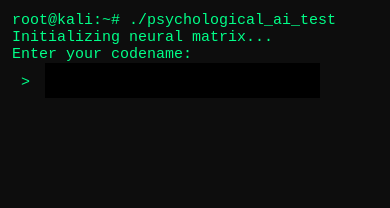
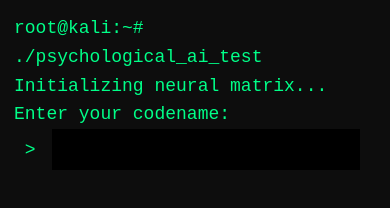
Before and after one commit to Skyrunner-Dev-ops/AnimalSpirit, a plain HTML site: page index.html in a window 390 px wide. Drawn offline with Linux system fonts and the light colour scheme.

Commit message:
Update index.html

```diff
--- a/index.html
+++ b/index.html
@@ -12,10 +12,14 @@
     color: #00ff88;
     font-family: monospace;
     -webkit-font-smoothing: antialiased;
+
+    /* Responsive base font */
+    font-size: clamp(16px, 2.5vw, 20px);
+    line-height: 1.6;
 }
 
 #terminal {
-            padding: 16px;
+    padding: clamp(14px, 3vw, 24px);
     height: 100vh;
     overflow-y: auto;
     white-space: pre-wrap;
@@ -28,10 +32,15 @@
     border: none;
     color: #00ff88;
     font-family: monospace;
-            font-size: 18px;
+
+    /* Large touch friendly input */
+    font-size: clamp(18px, 4vw, 22px);
     outline: none;
     width: 85%;
-            padding: 6px 0;
+    padding: 8px 0;
+
+    /* Prevent iOS zoom */
+    transform: scale(1);
 }
 
 .prompt {
@@ -39,24 +48,23 @@
     margin-right: 6px;
 }
 
-        /* Mobile adjustments */
-        @media (max-width: 600px) {
+/* Extra boost for small phones */
+@media (max-width: 480px) {
 
-            #terminal {
-                padding: 12px;
-                font-size: 15px;
+    body {
+        font-size: 18px;
     }
 
     input {
-                font-size: 20px;
-                width: 75%;
+        font-size: 22px;
     }
 }
 
-        /* Smooth scroll */
+/* Smooth scrolling */
 html {
     scroll-behavior: smooth;
 }
+
     </style>
 </head>
 
```
Lines whose indentation alone changed are shown as unchanged.
